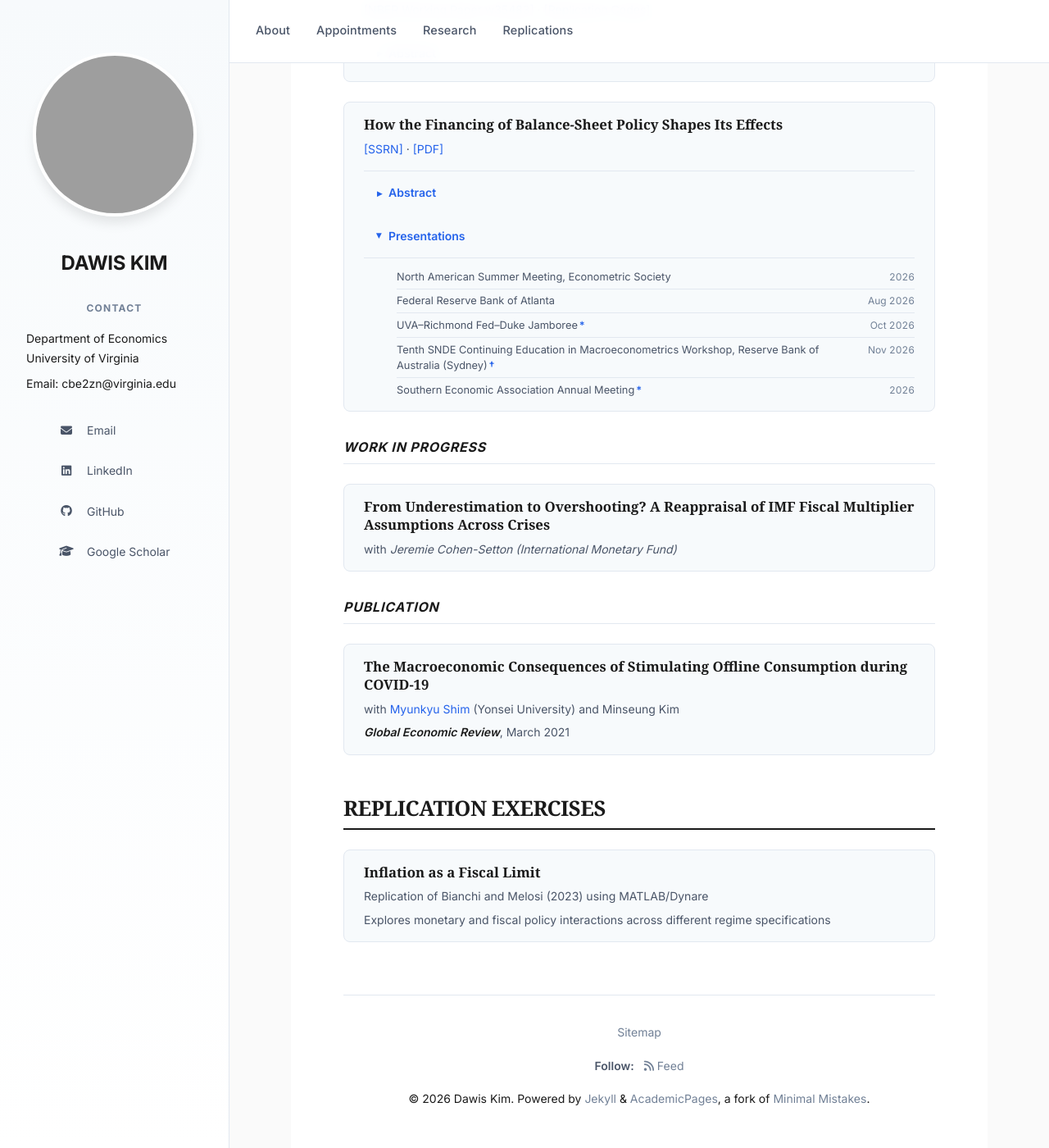
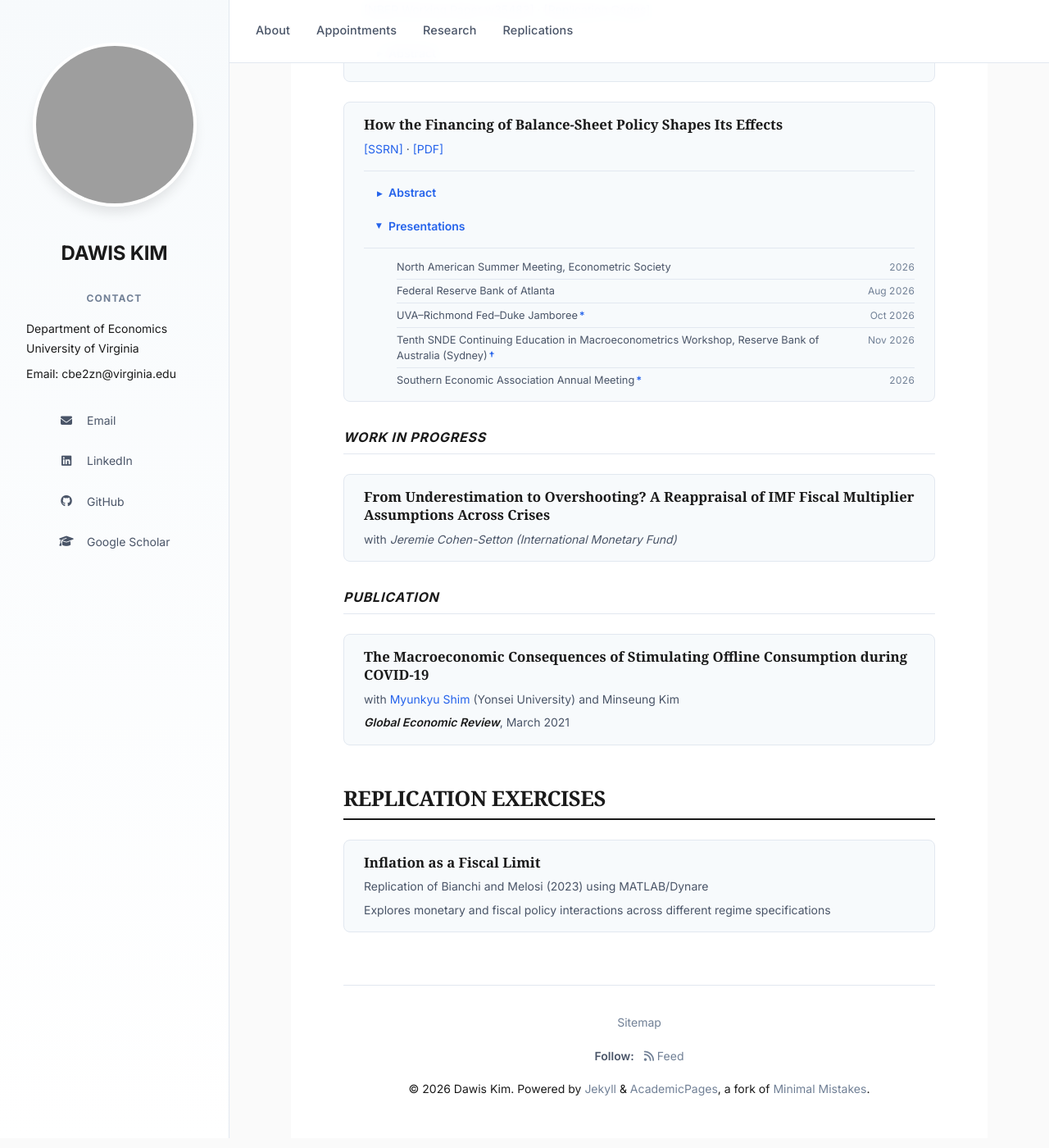
Before and after one commit to davidkim5707/website, a Jekyll site: the page built from index.md, in a window 1280 px wide and 1400 px high, scrolled down 922 px. Shown: the whole window at 82% size. Built offline with Jekyll 4.4.1, drawn with Linux system fonts in a browser that asks for light colours; some web fonts are replaced; grey boxes are pictures that could not be loaded.

Commit message:
Tighten the gap between the Abstract and Presentations toggles
Co-Authored-By: Claude Opus 5 (1M context) <noreply@anthropic.com>

```diff
--- a/assets/css/style.css
+++ b/assets/css/style.css
@@ -463,6 +463,15 @@ dd.presentation-note {
     margin-top: var(--space-md);
 }
 
+/* Tighten the gap when the Abstract and Presentations toggles stack */
+dd.abstract-toggle:has(+ dd.presentation-note) {
+    margin-bottom: 0;
+}
+
+dd.abstract-toggle + dd.presentation-note {
+    margin-top: var(--space-xs);
+}
+
 /* Header matches the Abstract toggle so both sit on the same vertical rail */
 summary.presentation-label {
     cursor: pointer;
```
